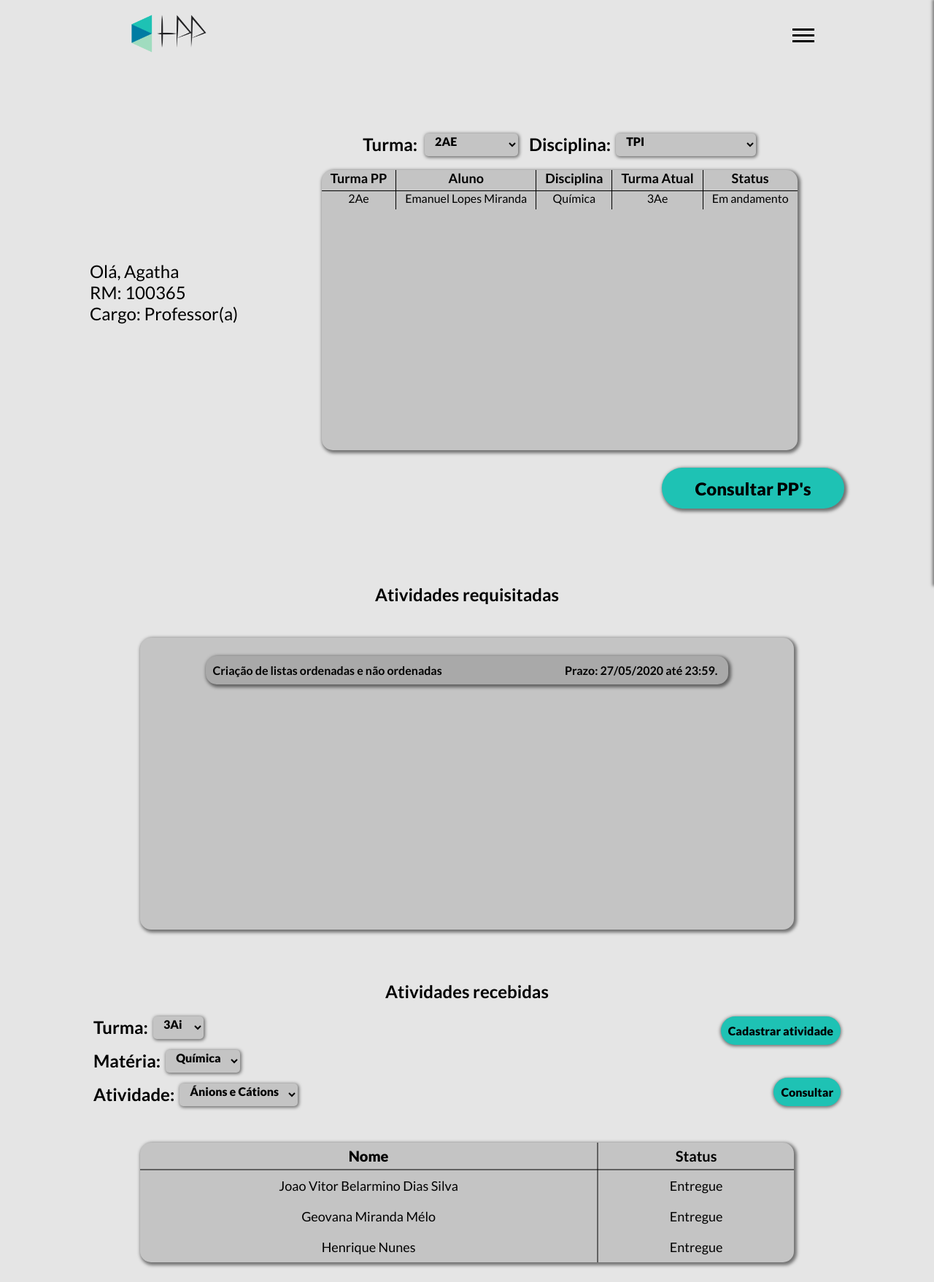
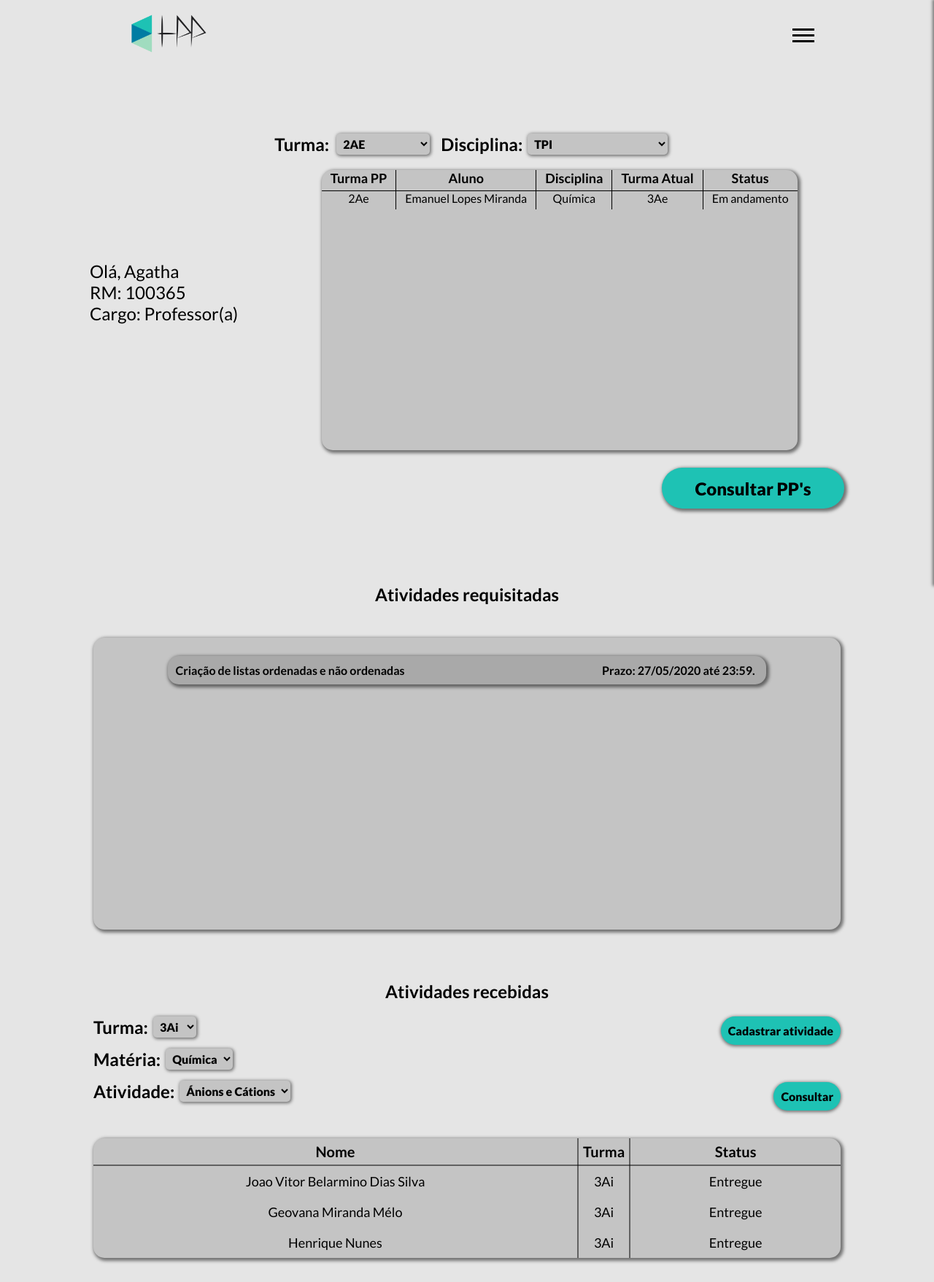
Before and after one commit to devlari/Helpp, a PHP site: page /inicioProfessor.php in a window 1280 px wide. Shown: the top 1757 px of the page at 73% size. Run offline with PHP 8.4, Linux system fonts and the light colour scheme; some libraries are stand-ins or nearby versions.

Commit message:
Ajustes no css e sintaxe

```diff
--- a/css/style.css
+++ b/css/style.css
@@ -58,6 +58,7 @@
     border-radius: 50px;
     font-weight: 900;
     font-size: 24px;
+    font-family: "Lato", sans-serif;
     -webkit-box-shadow: 2px 2px 4px 2px rgba(0, 0, 0, 0.5);
     -moz-box-shadow: 2px 2px 4px 2px rgba(0, 0, 0, 0.5);
     box-shadow: 2px 2px 4px 2px rgba(0, 0, 0, 0.5);
@@ -369,7 +370,7 @@ a.label {
     outline: none;
     position: absolute;
     right: 0;
-    bottom: 0;
+    top:90px;
     font-family: "Lato", sans-serif;
 }
 
@@ -396,7 +397,7 @@ select {
     outline: none;
     border: 0px;
     border-radius: 5px;
-    padding: 0px 10px 10px 10px;
+    padding: 0px 5px;
     background-color: #c4c4c4;
     -webkit-box-shadow: 1px 1px 4px 1px rgba(0, 0, 0, 0.5);
     -moz-box-shadow: 1px 1px 4px 1px rgba(0, 0, 0, 0.5);
@@ -496,13 +497,21 @@ select {
     border-bottom: 2px solid rgba(0, 0, 0, 0.5);
     border-right: 2px solid rgba(0, 0, 0, 0.5);
     font-size: 20px;
-    font-weight: 900;
 }
 
 .headerStatus {
     padding: 6px;
     border-bottom: 2px solid rgba(0, 0, 0, 0.5);
     font-size: 20px;
+}
+.headerTurma{
+    padding: 6px;
+    border-bottom: 2px solid rgba(0, 0, 0, 0.5);
+    border-right: 2px solid rgba(0, 0, 0, 0.5);
+    font-size: 20px;
+}
+.celulaTurma{
+    border-right: 2px solid rgba(0, 0, 0, 0.5);
 }
 
 .celulaNome {
@@ -980,7 +989,10 @@ select {
     outline: none;
     padding: 5px 10px 5px 10px;
 }
-
+.tabela-atividades{
+    margin-top:50px;
+    width: 100%;
+}
 @media (min-width: 1290px) {
     .formAtiv input[type="datetime-local"] {
         width: 55%;
@@ -991,6 +1003,13 @@ select {
     .turma {
         width: 16%;
     }
+    .tabelaPpProf{
+        width: 100%;
+    }
+    .headerAluno{
+        width: 100%;
+    }
+
 }
 
 @media (max-width: 1289px) {
@@ -1027,9 +1046,6 @@ select {
 }
 
 @media (min-width: 769px) {
-    .tabela-atividades {
-        width: 70%;
-    }
     .retangulo-ativ {
         display: flex;
         align-items: center;
@@ -1040,7 +1056,7 @@ select {
         width: 100%;
     }
     .quadro-ativ {
-        width: 70%;
+        width: 80%;
         height: 50vh;
         background-color: #c4c4c4;
         border-radius: 15px;
@@ -1099,6 +1115,7 @@ select {
         margin-top: 50px;
     }
     .div-filtro {
+        left:0;
         top: -50px;
     }
     .div-turma {
@@ -1232,7 +1249,8 @@ select {
         font-size: 14px;
     }
     .Atividade-titulo {
-        font-size: 12px;
+        font-size: 18px;
+        margin-top:20px;
     }
     .logo-rodape {
         height: 100px;
@@ -1313,9 +1331,6 @@ select {
     .atividades_prof .retangulo-ativ{
         width: 90%;
     }
-    .tabela-atividades{
-        width:90%;
-    }
 }
 
 @media (max-width: 425px) {
@@ -1335,11 +1350,13 @@ select {
     .modal {
         height: 90%;
     }
-    .tabela-atividades {
-        width: 90%;
-    }
     .importarPPs {
         width: 100%;
+    }
+    .filtro-atividades{
+        display:flex;
+        flex-direction: column;
+
     }
 }
 
@@ -1458,12 +1475,13 @@ select {
 
 @media (max-width: 495px) {
     .btnCadastrarAtividade {
-        position: relative;
+        display:none;
     }
     .btnConsultar {
-        margin-left: 50px;
         margin-top: 10px;
         position: relative;
+        top:15px;
+        width: 100%;
     }
 }
 
--- a/inicioProfessor.php
+++ b/inicioProfessor.php
@@ -18,11 +18,11 @@
             <img src="img/helpp.png" />
         </div>
         <ul class="nav-links">
-            <li><a href="#" class="inicio"><i class="fas fa-home"></i><span class="spanInicio">Início</span></a></li>
-            <li><a href="#" class="ativid"><i class="fas fa-file-alt"></i><span class="spanAtiv">Atividades</span></a></li>
-            <li><a href="#" class="ativid"><i class="far fa-plus-square"></i><span class="spanCriarAtiv">Criar atividade</span></a></li>
+            <li><a href="inicioProfessor.php" class="inicio"><i class="fas fa-home"></i><span class="spanInicio">Início</span></a></li>
+            <li><a href="#tela2" class="ativid"><i class="fas fa-file-alt"></i><span class="spanAtiv">Atividades</span></a></li>
+            <li><a href="criarAtiv.php" class="ativid"><i class="far fa-plus-square"></i><span class="spanCriarAtiv">Criar atividade</span></a></li>
             <li><a href="#" class="config"><i class="fas fa-cog"></i><span class="spanConfig">Configurações</span></a></li>
-            <li><a href="#" class="sair"><i class="fas fa-power-off"><span class="spanSair">Sair</span></i></a></li>
+            <li><a href="index.php" class="sair"><i class="fas fa-power-off"><span class="spanSair">Sair</span></i></a></li>
 
         </ul>
         <div class="burguer" id="burger">
@@ -60,7 +60,7 @@
                             <option>TPI</option>
                         </select>
                     </div>
-                </form>
+
             </div>
             <div class="tabelaPpProf">
                 <table class="tabela-pps-prof" id="tabelaProfsPP">
@@ -80,7 +80,8 @@
                     </tr>
                 </table>
             </div>
-            <button class="consultarpp">Consultar PP's</button>
+            <input type="submit" class="consultarpp" value="Consultar PP's">
+            </form>
         </div>
     </section>
     <section class="atividades_prof" id="tela2">
@@ -132,27 +133,32 @@
                 <a class="btnCadastrarAtividade" href="cadastrarAtiv.php">Cadastrar atividade</a>
                 <input type="submit" class="btnConsultar" value="Consultar">
             </form>
-        </div>
-        <div class="tabela-atividades" cellspacing="0">
+            <div class="tabela-atividades" cellspacing="0">
             <table id="tabelaAtividade">
                 <tr>
                     <th class="headerNome">Nome</th>
+                    <th class="headerTurma">Turma</th>
                     <th class="headerStatus">Status</th>
                 </tr>
                 <tr>
                     <td class="celulaNome"><span class="nomeAluno">Joao Vitor Belarmino Dias Silva</span></td>
+                    <td class="celulaTurma"><span class="turmaPP">3Ai</span></th>
                     <td class="celulaStatus">Entregue</td>
                 </tr>
                 <tr>
                     <td class="celulaNome"><span class="nomeAluno">Geovana Miranda Mélo</span></td>
+                    <td class="celulaTurma"><span class="turmaPP">3Ai</span></th>
                     <td class="celulaStatus">Entregue</td>
                 </tr>
                 <tr>
                     <td class="celulaNome"><span class="nomeAluno">Henrique Nunes</span></td>
+                    <td class="celulaTurma"><span class="turmaPP">3Ai</span></th>
                     <td class="celulaStatus">Entregue</td>
                 </tr>
             </table>
         </div>
+        </div>
+
 
     </section>
 
@@ -232,7 +238,7 @@
                 </div>
             </div>
             <div class="botao12">
-                <a class="botao-editar" href="#">Editar</a>
+                <a class="botao-editar" href="basesTecnologicas.html">Editar</a>
                 <button class="botao-fechar">Fechar</button>
             </div>
         </div>
```
